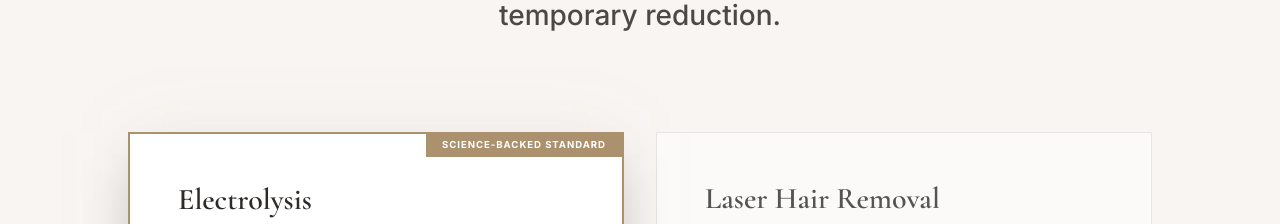
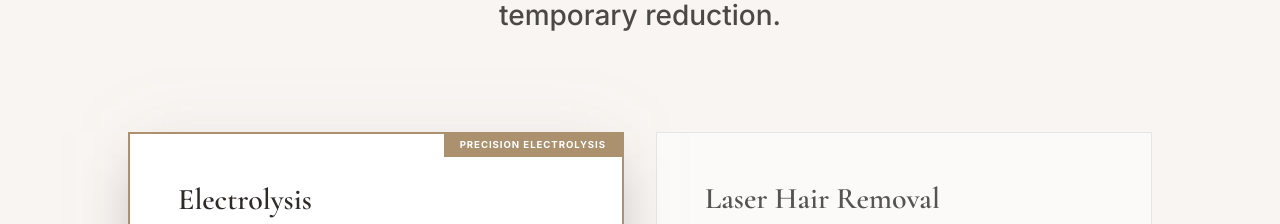
Before and after one commit to SergeyJak/beauty-landing, a Next.js app: page /en in a window 1280 px wide. Shown: the part 3160-3384 px from the top of the page. Built offline with nearby package versions, Linux system fonts and the light colour scheme; no server answers; the database is empty.

Commit message:
copy: remove unsupported comparison badge claim

```diff
--- a/src/components/sections/ClinicalComparison.tsx
+++ b/src/components/sections/ClinicalComparison.tsx
@@ -52,7 +52,7 @@ export default function ClinicalComparison() {
             <div className="absolute inset-0 bg-accent/5 blur-2xl group-hover:bg-accent/10 transition-colors" />
             <div data-testid="electrolysis-standard-card" className="relative border-2 border-accent bg-white dark:bg-secondary p-8 md:p-12 shadow-2xl h-full">
               <div className="absolute top-0 right-0 bg-accent px-4 py-1 text-[0.6rem] font-bold uppercase tracking-widest text-white">
-                Science-backed standard
+                Precision electrolysis
               </div>
 
               <h3 className="font-serif text-3xl mb-2 text-primary">{electrolysis.title}</h3>
```
